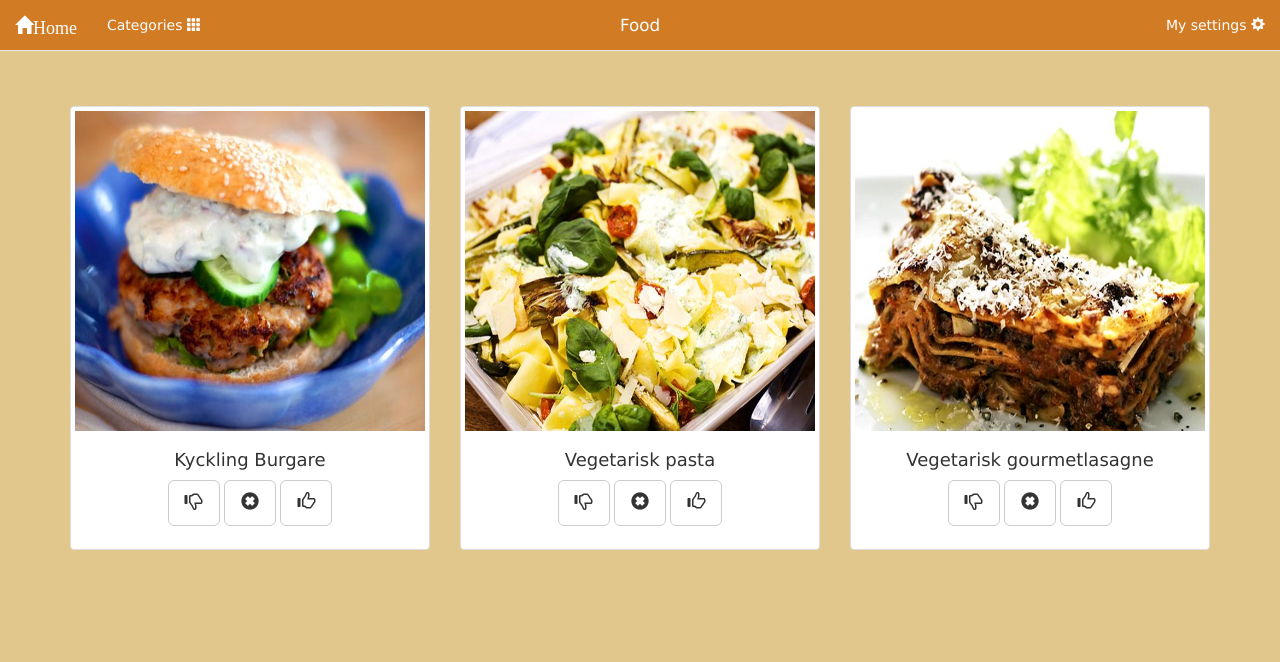
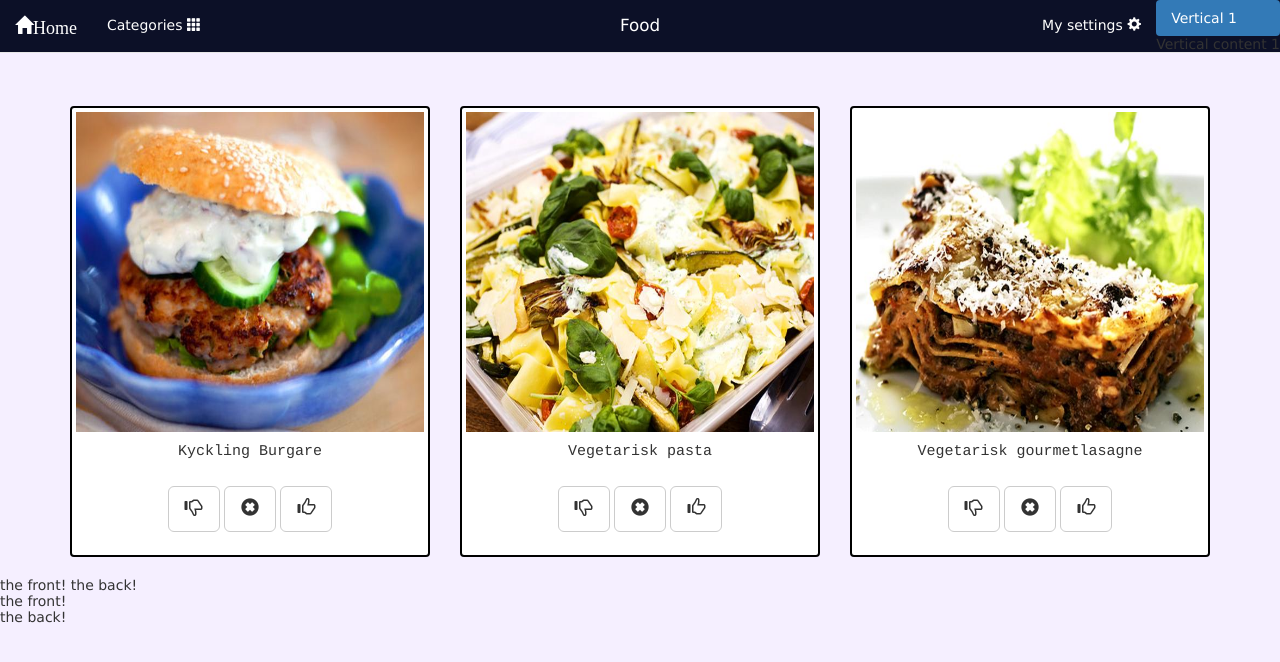
Before and after one commit to rossii123/MatInsp, a Node server app: page / in a window 1280 px wide. Shown: the top 662 px of the page. Run offline with Node 20, Linux system fonts and the light colour scheme; some libraries are stand-ins or nearby versions.

Commit message:
Some changes

```diff
--- a/public/html/categoriesImages.html
+++ b/public/html/categoriesImages.html
@@ -1,6 +1,6 @@
 <div id="imageContainer" ng-controller="imageCtrl" ng-init="entities = getImagesByCategory()">
 <div ng-repeat="imageCategory in entities">
-    <h4>{{imageCategory.category}}</h4>
+    <div class="categoryName">{{imageCategory.category}}</div>
     <div class="photobanner slider variable-width">
         <slick slides-to-scroll=1 slides-to-show=5 infinite=true variableWidth=true>
             <dic ng-repeat="image in imageCategory.images">
--- a/public/html/chooseRecipe.html
+++ b/public/html/chooseRecipe.html
@@ -7,7 +7,7 @@
                 <img ng-src="images/recipe/{{recipe.imageName}}" alt="...">
                 </a>
                 <div class="caption">
-                    <h4 class="text-center">{{recipe.title}}</h4>
+                    <div class="recipeTitle" class="text-center">{{recipe.title}}</div>
                     <p class="text-center">
                         <a href="#" class="btn btn-default btn-lg" role="button"  ng-click="dontLikeRecipe(recipe)"><span
                                 class="glyphicon glyphicon-thumbs-down" aria-hidden="true"></span></a>
--- a/public/html/navigationMenu.html
+++ b/public/html/navigationMenu.html
@@ -1,4 +1,4 @@
-<nav id="mainnav" class="navbar navbar-default navbar-fixed-top affix-top">
+<nav id="mainnav" class="navbar navbar-default navbar-fixed-top affix-top" ng-controller="settingsCtrl">
     <div id="siteName">Food</div>
     <div class="container-fluid">
         <!-- brand and toggle get grouped for better mobile display -->
@@ -17,9 +17,13 @@
                 <li>
                     <a class="page-scroll" href="#settings">My settings <span class="glyphicon glyphicon-cog" aria-hidden="true"></span></a>
                 </li>
+                <li>
+                    <uib-tabset vertical="true" type="pills">
+                        <uib-tab heading="Vertical 1">Vertical content 1</uib-tab>
+                    </uib-tabset>
+                </li>
             </ul>
         </div>
-        <!-- /.navbar-collapse -->
     </div>
     <!-- /.container-fluid -->
 </nav>
--- a/public/index.html
+++ b/public/index.html
@@ -20,6 +20,7 @@
 
 
     <script  type="text/javascript" src="externalLibs/rangeSlide/angular.rangeSlider.js"></script>
+    <script  type="text/javascript" src="externalLibs/angular/ui-bootstrap-tpls-0.14.3.min.js"></script>
 
 
     <script type="text/javascript" src="javascripts/directive.js"></script>
@@ -54,5 +55,22 @@
     <selected-categories></selected-categories>
     <div ng-view class="view"></div>
 </div>
+<flipper flipped="flipped" horizontal>
+    <front class="front tile">
+    the front!
+    </front>
+    <back>
+        the back!
+    </back>
+</flipper>
+
+<flipper flipped="flipped" vertical>
+    <div class="front tile">
+        the front!
+    </div>
+    <div class="back tile">
+        the back!
+    </div>
+</flipper>
 </body>
 </html>
--- a/public/javascripts/app.js
+++ b/public/javascripts/app.js
@@ -1 +1,19 @@
-var foodSite = angular.module('foodSite', ['servicesApp','routing','controller','slickCarousel','ui-rangeSlider']);
+var foodSite = angular.module('foodSite', ['servicesApp','routing','controller','slickCarousel','ui-rangeSlider','ui.bootstrap']);
+foodSite.controller("flipperDemo", function($scope) {
+    $scope.flipped = false;
+
+    $scope.flip = function() {
+        $scope.flipped = !$scope.flipped;
+    };
+});
+
+foodSite.directive("flipper", function() {
+    return {
+        restrict: "E",
+        template: "<div class='flipper' ng-transclude ng-class='{ flipped: flipped }'></div>",
+        transclude: true,
+        scope: {
+            flipped: "="
+        }
+    }
+    });
--- a/public/javascripts/controller/controller.js
+++ b/public/javascripts/controller/controller.js
@@ -59,3 +59,8 @@ app.controller('recipeCtrl', function ($scope,viewRecipeService) {
         return viewRecipeService.getRecipeToView();
     }
 });
+app.controller('recipeCtrl', function ($scope,viewRecipeService) {
+    $scope.getRecipe = function(){
+        return viewRecipeService.getRecipeToView();
+    }
+});
--- a/public/stylesheets/animation.css
+++ b/public/stylesheets/animation.css
@@ -0,0 +1,12 @@
+.animate-show.ng-hide-add, .animate-show.ng-hide-remove {
+    transition: all linear 0.5s;
+    display: block !important;
+}
+
+.animate-show.ng-hide-add.ng-hide-add-active, .animate-show.ng-hide-remove {
+    opacity: 0;
+}
+
+.animate-show.ng-hide-add, .animate-show.ng-hide-remove.ng-hide-remove-active {
+    opacity: 1;
+}
--- a/public/stylesheets/chooseRecipe.css
+++ b/public/stylesheets/chooseRecipe.css
@@ -7,5 +7,14 @@
     height: 320px;
 }
 #imageContainer a:hover img{
-    border:3px solid #0000ff;
+    border:3px solid #404040;
 }
+div.thumbnail{
+    border:2px solid black;
+}
+.recipeTitle{
+    font-family: Courier;
+    font-size: 15px;
+    height:45px;
+    text-align: center;
+}
--- a/public/stylesheets/style.css
+++ b/public/stylesheets/style.css
@@ -1,11 +1,11 @@
 body {
   font: 14px "Lucida Grande", Helvetica, Arial, sans-serif;
-  background-color: #e2c78d;
+  background-color: #f5efff;
     padding-top:106px;
 
 }
 #mainnav{
-  background-color: #d17b25;
+  background-color: rgba(5, 9, 33, 0.97);
 }
 #mainnav a{
   color:white;
--- a/public/stylesheets/viewRecipe.css
+++ b/public/stylesheets/viewRecipe.css
@@ -1,6 +1,9 @@
 #recipeView{
     background-color: white;
     padding: 25px;
+    border-style: solid;
+    border-width: 7px;
+    border-color: #050921;
 }
 #instructions{
     padding:44px;
```
Also changed, not shown: public/stylesheets/categories.css (+20 -9 lines), public/stylesheets/test.css (added).
